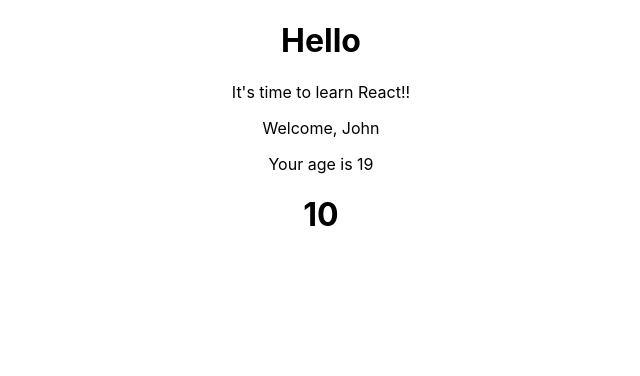
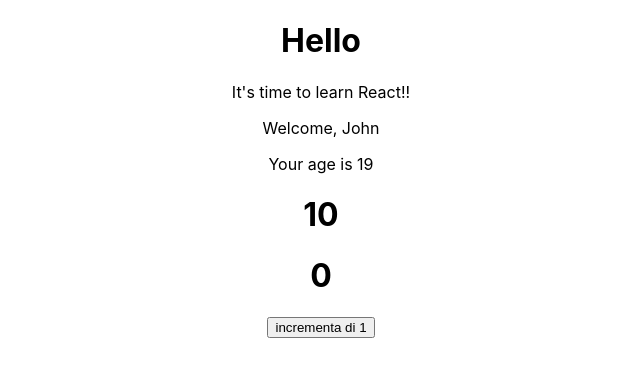
Before and after one commit to elperez365/reactExercises, a React (Create React App) app in the folder appesercizireact/: page / in a window 1280 px wide. Shown: the top 376 px of the page, without its empty margins (319-959 px from the left). Built offline with nearby package versions, Linux system fonts and the light colour scheme.

Commit message:
exercise 16 loaded

```diff
--- a/appesercizireact/src/App.js
+++ b/appesercizireact/src/App.js
@@ -1,5 +1,6 @@
 
 import './App.css';
+import ClickCounter from './ClickCounter';
 import Counter from './Counter';
 import Hello from './Hello';
 import Welcome from './Welcome';
@@ -10,6 +11,7 @@ function App() {
      <Hello/>
      <Welcome name="John" age={19}/>
      <Counter/>
+     <ClickCounter/>
     </div>
   );
 }
--- /dev/null
+++ b/appesercizireact/src/ClickCounter.js
@@ -0,0 +1,30 @@
+import React from "react";
+import Counter from "./Counter";
+
+class ClickCounter extends React.Component{
+    state={
+        count:0
+    }
+
+    incrementCounterBy1 = () => {
+        this.setState({
+            count: this.state.count + 1
+        })
+
+    }
+
+    render(){
+
+
+        return(
+            <div>
+                <h1>{this.state.count}</h1>
+                <button onClick={this.incrementCounterBy1}>
+                incrementa di 1
+                </button>
+            </div>
+        )
+    }
+}
+
+export default ClickCounter
```
